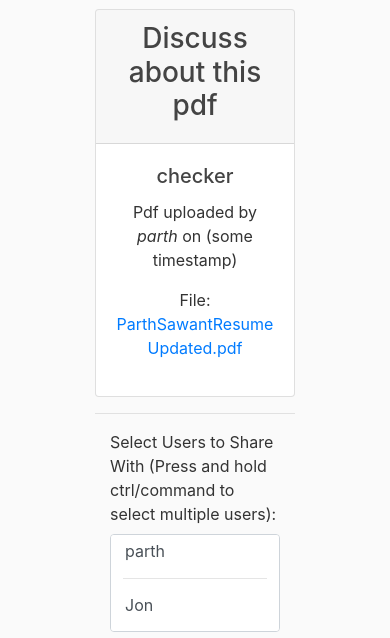
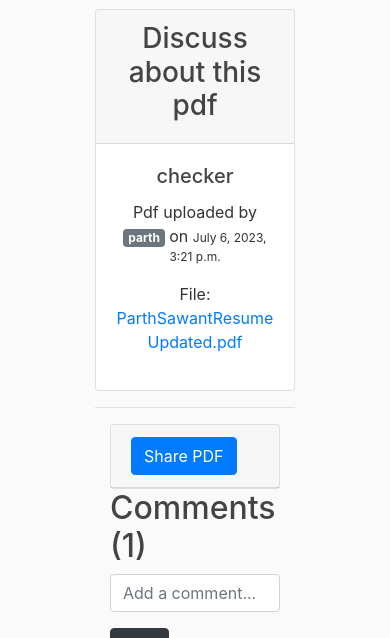
Before and after one commit to parth-sudo/pdf-management-system, a Django app: page /discuss/1/ in a window 390 px wide. Shown: the part 71-709 px from the top of the page. Run offline with Django 3.2, Linux system fonts and the light colour scheme; a user stored in the database is signed in; data comes from the database, SQL or seed files in the repository; both versions use the stored data as it was after the commit; some libraries are stand-ins or nearby versions.

Commit message:
added comment section replies

```diff
--- a/app/models.py
+++ b/app/models.py
@@ -7,6 +7,7 @@ class PDF(models.Model):
     author = models.ForeignKey(User, on_delete=models.CASCADE, related_name="author")
     file = models.FileField(default = 'blank', upload_to='pdf_files')
     users_shared_with = models.ManyToManyField(User, related_name='shared_pdfs')
+    timestamp = models.DateTimeField(default = now)
 
     def __str__(self):
         return self.title
@@ -19,4 +20,4 @@ class Comment(models.Model):
     timestamp = models.DateTimeField(default = now)
 
     def __str__(self):
-        return f'{self.author.username}s comment -{self.pk}'
+        return f'{self.description[0:10]} ... by {self.author.username}'
--- a/app/templates/app/discuss.html
+++ b/app/templates/app/discuss.html
@@ -1,6 +1,7 @@
 {% extends "app/base.html" %}
 {% block content %}
 {% load humanize %}
+{% load extras %}
 {% comment %} share pdf {% endcomment %}
 {% comment %} comment section {% endcomment %}
 
@@ -16,28 +17,52 @@
     <h5 class="card-title">(No Name)</h5>
     {%endif%}
 
-    <p class="card-text fw-italic">Pdf uploaded by <i>{{user.username}}</i> on (some timestamp) </p>
+    <p class="card-text fw-italic">Pdf uploaded by <span style="font-size:12px;" class="badge badge-secondary fs-4">{{pdf.author.username}}</span> on <span style="font-size:12px;">{{ pdf.timestamp }}</span> </p>
     <p>File: <a href="{{ pdf.file.url }}" class="card-link">{{ pdf.file.name|cut:"pdf_files/" }}</a></p>
   </div>
 </div>
 
   <hr></hr>
   <div class="container">
-
-    <form method="post" action="{% url 'share-pdf' pdf.pk %}">
+    <div class="accordion" id="shareAccordion">
+      <div class="card">
+        <div class="card-header" id="shareHeading">
+          <h2 class="mb-0">
+            <button class="btn btn-primary" type="button" data-toggle="collapse" data-target="#shareCollapse" aria-expanded="true" aria-controls="shareCollapse">
+              Share PDF
+            </button>
+          </h2>
+        </div>
+        <div id="shareCollapse" class="collapse" aria-labelledby="shareHeading" data-parent="#shareAccordion">
+          <div class="card-body">
+            <form method="post" action="{% url 'discuss' pdf.pk %}">
               {% csrf_token %}
               <div class="form-group">
-        <label for="id_users_shared_with" class="form-label">Select Users to Share With (Press and hold ctrl/command to select multiple users): </label>
+                <label for="id_users_shared_with" class="form-label">Select Users to Share With (Press and hold ctrl/command to select multiple users):</label>
                 <select multiple class="form-control" id="id_users_shared_with" name="users_shared_with">
                   {% for user in users %}
                     <option value="{{ user.id }}">{{ user.username }}</option>
-            <hr></hr>
                   {% endfor %}
                 </select>
               </div>
-      <button type="submit" class="btn btn-primary">Share</button>
+              <button type="submit" class="btn btn-dark">Share</button>
+              <button id="generateLink" class="btn btn-dark">Or generate link</button>
             </form>
           </div>
+        </div>
+      </div>
+    </div>
+  </div>
+
+  <script>
+  const generateLinkButton = document.getElementById('generateLink');
+  const pdfPk = "{{ pdf.pk }}";
+
+  generateLinkButton.addEventListener('click', () => {
+    const discussUrl = `/discuss/${pdfPk}`;
+    window.open(discussUrl, '_blank');
+  });
+</script>
 
   <div class="container">
     <h2>Comments ({{comments.count}})</h2>
@@ -51,7 +76,7 @@
         <div class="mb-3">
           <input type="text" class="form-control" name="comment_description" placeholder="Add a comment...">
         </div>
-        <input type="hidden" name="pdfId" value={{pdf.pk}}>
+        <input type="hidden" name="pdfId" value="">
         <button type="submit" class="btn btn-dark">Post</button>
       </form>
 
@@ -60,10 +85,37 @@
           <div class="col-md-2">
               <img class="border border-dark rounded mx-auto d-block w-100 p-2" src="https://cdn-icons-png.flaticon.com/512/149/149071.png" alt="userImage">
           </div>
-          <div style="border-radius:5px" class="col-md-10 p-3 bg-opacity-10 border border-info border-start-0 rounded-end">
-              <b>{{ comment.author.username }}</b> <span style="font-size:12px; padding:8px" class="badge badge-secondary">{{ comment.timestamp | naturaltime }}</span>
-              <div style="margin-top:5px">{{ comment.description }}</div>
+          <div style="border-radius: 5px" class="col-md-10 p-3 bg-opacity-10 border border-info border-start-0 rounded-end">
+            <b>{{ comment.author.username }}</b> <span style="font-size: 12px; padding: 8px" class="badge badge-secondary">{{ comment.timestamp | naturaltime }}</span>
+            <div style="margin-top: 5px">{{ comment.description }}</div>
+            <button class="btn btn-info btn-sm my-2" type="button" data-toggle="collapse" data-target="#replyCollapse{{ comment.id }}" aria-expanded="false" aria-controls="replyCollapse{{ comment.id }}">
+              Reply
+            </button>
+
+            <div class="collapse" id="replyCollapse{{ comment.id }}">
+              <div class="card card-body">
+                <form action="{% url 'post-comment' %}" method="post">
+                  {% csrf_token %}
+                  <div class="mb-3">
+                    <input type="text" class="form-control" name="comment_description" placeholder="Add a Reply...">
+                    <input type="hidden" name="parentSno" value={{comment.id}}>
                   </div>
+                  <input type="hidden" name="pdfId" value={{pdf.pk}}>
+                  <button type="submit" class="btn btn-dark">Post</button>
+                </form>
+              </div>
+            </div>
+
+            <div class="replies bg-danger my-2">
+              {%for reply in replyDict|get_val:comment.id %}
+               {{reply}}
+               <br>
+              {% endfor %}
+
+            </div>
+
+          </div>
+
       </div>
       <hr></hr>
      {% endfor %}
--- /dev/null
+++ b/app/templatetags/extras.py
@@ -0,0 +1,7 @@
+from django import template
+
+register = template.Library()
+
+@register.filter(name='get_val')
+def get_val(dict, key):
+    return dict.get(key)
--- a/app/urls.py
+++ b/app/urls.py
@@ -8,5 +8,4 @@ urlpatterns = [
     path('logout/', views.logout, name='logout'),
     path('discuss/<int:pk>/', views.discuss, name='discuss'),
     path('post-comment/', views.post_comment, name='post-comment'),
-    path('share-pdf/<int:pdf_id>/', views.share_pdf, name='share-pdf'),
 ]
--- a/app/views.py
+++ b/app/views.py
@@ -7,6 +7,7 @@ from django.contrib.auth.decorators import login_required
 from .decorators import unauthenticated_user
 from .models import PDF, Comment
 from django.contrib.auth.models import User
+from .templatetags import extras
 
 @login_required(login_url = 'login')
 def home(request):
@@ -66,9 +67,29 @@ def logout(request):
 #TODO one more permission.
 def discuss(request, pk):
     pdf_instance = get_object_or_404(PDF, pk=pk)
-    comments = Comment.objects.filter(pdf = pdf_instance).order_by('-timestamp')
+    comments = Comment.objects.filter(pdf = pdf_instance, parent=None).order_by('-timestamp')
+    replies = Comment.objects.filter(pdf=pdf_instance).exclude(parent=None)
+    replyDict = {}
+    for reply in replies:
+        if reply.parent.id not in replyDict.keys():
+            replyDict[reply.parent.id] = [reply]
+        else:
+            replyDict[reply.parent.id].append(reply)
+    print(replyDict)
     context = {'pdf': pdf_instance, 'comments' : comments,
-               'user' : request.user, 'users' : User.objects.all()}
+               'user' : request.user, 'users' : User.objects.all(),
+               'replyDict' : replyDict}
+
+    if request.method == 'POST':
+        share_form = SharePDFForm(request.POST)
+        if share_form.is_valid():
+            users_shared_with = share_form.cleaned_data['users_shared_with']
+            pdf_instance.users_shared_with.set(users_shared_with)
+            messages.success(request, "File Shared successfully!")
+    else:
+        share_form = SharePDFForm()
+
+    context['share_form'] = share_form
     return render(request, 'app/discuss.html', context)
 
 def post_comment(request):
@@ -76,26 +97,17 @@ def post_comment(request):
         comment_description = request.POST.get('comment_description')
         user = request.user
         pdfId = request.POST.get('pdfId')
+        parent_id = request.POST.get('parentSno')
         pdf_instance = get_object_or_404(PDF, pk=pdfId)
 
-        new_comment = Comment(description=comment_description, author=user, pdf=pdf_instance)
+        if parent_id == "":
+            new_comment = Comment(description=comment_description, author=user, pdf=pdf_instance)
+            messages.success(request, 'Comment posted successfully!')
+        else:
+            parent = Comment.objects.get(pk=parent_id)
+            new_comment = Comment(description=comment_description, author=user, pdf=pdf_instance, parent=parent)
+            messages.success(request, 'Reply posted successfully!')
+
         new_comment.save()
-        messages.success(request, 'Comment posted successfully!')
 
     return redirect(f'/discuss/{pdfId}')
-
-
-def share_pdf(request, pdf_id):
-    pdf = PDF.objects.get(id=pdf_id)
-
-    if request.method == 'POST':
-        form = SharePDFForm(request.POST)
-        if form.is_valid():
-            users_shared_with = form.cleaned_data['users_shared_with']
-            pdf.users_shared_with.set(users_shared_with)
-            messages.success(request, "File Shared successfully!")
-    else:
-        form = SharePDFForm()
-
-    context = {'pdf': pdf, 'form': form}
-    return render(request, 'app/discuss.html', context)
```
Also changed, not shown: app/migrations/0004_pdf_timestamp.py (added), app/templatetags/__init__.py (added), db.sqlite3, 1 other file. Lines whose indentation alone changed are shown as unchanged.
